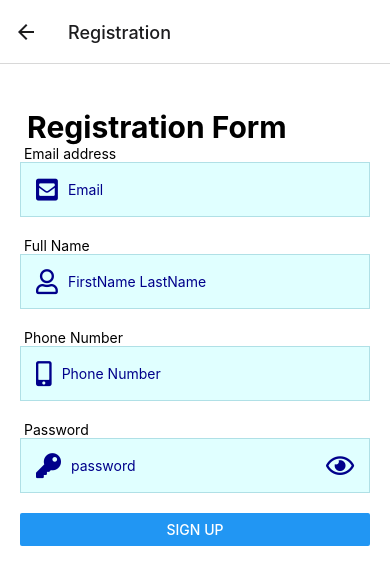
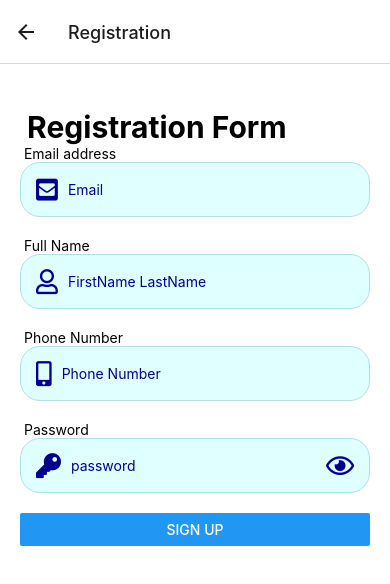
Before and after one commit to grace111w/Smart-North, a React Native app: screen /Registration in a window 390 px wide. Shown: the top 584 px of the page. Built offline with nearby package versions, Linux system fonts and the light colour scheme; no server answers.

Commit message:
clean codes

```diff
--- a/src/component/Input.js
+++ b/src/component/Input.js
@@ -49,7 +49,8 @@ const styles = StyleSheet.create({
     height: 55,
     flexDirection: "row",
     paddingHorizontal: 15,
-    borderWidth: 1,
+    borderWidth: 0.75,
+    borderRadius: 20,
     alignItems: "center",
   },
   icon: {
--- a/src/screens/homepage.js
+++ b/src/screens/homepage.js
@@ -1,16 +1,11 @@
 import React from "react";
 import {
   StyleSheet,
-  Styles,
   View,
-  Text,
   TextInput,
   Button,
   SafeAreaView,
 } from "react-native";
-
-import coursepage from "./coursepage";
-import { NavigationContainer } from "@react-navigation/native";
 
 const homepage = (props) => {
   return (
```
Also changed, not shown: Signuppage.js (deleted, +0 -20 lines).
